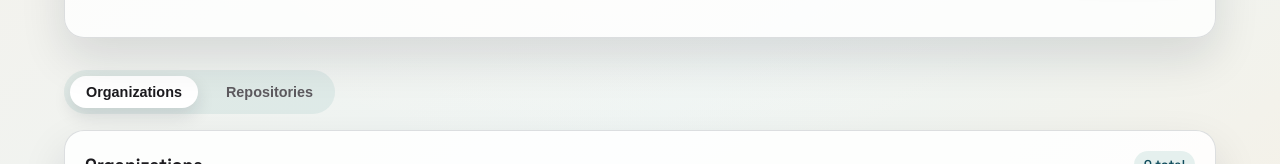
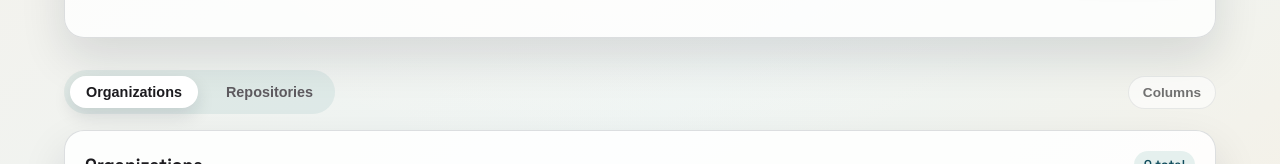
Before and after one commit to bunnybones1/github-thing, a React (Vite) app: page / in a window 1280 px wide. Shown: the part 440-604 px from the top of the page. Built offline with nearby package versions, Linux system fonts and the light colour scheme; no server answers.

Commit message:
repo column management

```diff
--- a/src/App.css
+++ b/src/App.css
@@ -226,6 +226,18 @@
   gap: 16px;
 }
 
+.panel-tabs-wrapper {
+  position: relative;
+}
+
+.panel-tabs-row {
+  display: flex;
+  align-items: center;
+  justify-content: space-between;
+  gap: 16px;
+  position: relative;
+}
+
 .panel-tabs {
   display: inline-flex;
   gap: 12px;
@@ -253,6 +265,110 @@
   box-shadow: 0 8px 18px rgba(15, 23, 42, 0.12);
 }
 
+.config-button {
+  border: 1px solid var(--border);
+  background: #ffffff;
+  padding: 8px 14px;
+  border-radius: 999px;
+  font-weight: 600;
+  font-size: 0.85rem;
+  color: var(--ink);
+  cursor: pointer;
+  display: inline-flex;
+  align-items: center;
+  gap: 8px;
+}
+
+.config-button:disabled {
+  cursor: not-allowed;
+  opacity: 0.6;
+}
+
+.config-badge {
+  background: rgba(15, 118, 110, 0.12);
+  color: var(--accent-strong);
+  border-radius: 999px;
+  padding: 2px 8px;
+  font-size: 0.75rem;
+  font-weight: 700;
+}
+
+.config-panel {
+  position: absolute;
+  right: 0;
+  top: calc(100% + 8px);
+  z-index: 10;
+  width: min(320px, 90vw);
+  padding: 16px;
+  border-radius: 16px;
+  background: #ffffff;
+  border: 1px solid var(--border);
+  box-shadow: 0 18px 35px rgba(15, 23, 42, 0.18);
+}
+
+.config-header {
+  display: flex;
+  align-items: flex-start;
+  justify-content: space-between;
+  gap: 12px;
+}
+
+.config-title {
+  margin: 0;
+  font-weight: 700;
+}
+
+.config-subtitle {
+  margin: 4px 0 0;
+  color: var(--ink-muted);
+  font-size: 0.85rem;
+}
+
+.config-reset {
+  border: none;
+  background: transparent;
+  color: var(--accent-strong);
+  font-weight: 600;
+  cursor: pointer;
+}
+
+.config-list {
+  margin-top: 12px;
+  display: flex;
+  flex-direction: column;
+  gap: 8px;
+}
+
+.config-toggle {
+  border: 1px solid var(--border);
+  border-radius: 12px;
+  background: rgba(248, 250, 252, 0.6);
+  padding: 10px 12px;
+  display: flex;
+  justify-content: space-between;
+  align-items: center;
+  font-size: 0.9rem;
+  font-weight: 600;
+  color: var(--ink);
+  cursor: pointer;
+}
+
+.config-toggle.on {
+  background: rgba(15, 118, 110, 0.12);
+  border-color: rgba(15, 118, 110, 0.25);
+}
+
+.config-toggle.off {
+  background: rgba(148, 163, 184, 0.15);
+  color: var(--ink-muted);
+}
+
+.config-state {
+  font-size: 0.75rem;
+  letter-spacing: 0.08em;
+  text-transform: uppercase;
+}
+
 .panel {
   border-radius: 20px;
   padding: 20px;
@@ -278,8 +394,7 @@
   left: 0;
   right: 0;
   display: grid;
-  grid-template-columns: minmax(220px, 2.2fr) minmax(110px, 1fr) minmax(120px, 1fr)
-    minmax(120px, 1fr) minmax(140px, 1fr);
+  grid-template-columns: var(--table-columns, minmax(220px, 2.2fr) minmax(110px, 1fr));
   align-items: center;
   gap: 12px;
   padding: 10px 12px;
@@ -585,6 +700,16 @@
     grid-template-columns: 1fr;
   }
 
+  .panel-tabs-row {
+    flex-direction: column;
+    align-items: flex-start;
+  }
+
+  .config-panel {
+    right: auto;
+    left: 0;
+  }
+
   .summary {
     grid-template-columns: 1fr;
     align-items: flex-start;
@@ -600,14 +725,8 @@
     align-items: flex-start;
   }
 
-  .table-row {
-    grid-template-columns: minmax(180px, 2fr) minmax(90px, 1fr);
-  }
-
-  .table-cell:nth-child(3),
-  .table-cell:nth-child(4),
-  .table-cell:nth-child(5) {
-    display: none;
+  .table-body {
+    height: min(360px, 55vh);
   }
 }
 
--- a/src/App.tsx
+++ b/src/App.tsx
@@ -3,10 +3,12 @@ import type { FormEvent } from 'react'
 import { readCache, writeCache } from './cache'
 import Hero from './components/Hero'
 import CacheNotice from './components/CacheNotice'
+import ColumnConfigPanel from './components/ColumnConfigPanel'
 import OrgPanel from './components/OrgPanel'
 import RateLimitFooter from './components/RateLimitFooter'
 import RepoPanel from './components/RepoPanel'
 import Summary from './components/Summary'
+import TabHeader from './components/TabHeader'
 import TokenForm from './components/TokenForm'
 import { GITHUB_API } from './config'
 import {
@@ -16,6 +18,11 @@ import {
   TAB_KEY,
   TOKEN_KEY,
 } from './lib/constants'
+import {
+  DEFAULT_REPO_COLUMN_VISIBILITY,
+  REPO_COLUMNS,
+  type RepoColumnKey,
+} from './lib/repoColumns'
 import { useLocalStorageState } from './hooks/useLocalStorageState'
 import { formatDateTime } from './lib/format'
 import { fetchAllPages, fetchJson, pickMoreConservativeRate } from './lib/githubApi'
@@ -32,6 +39,7 @@ function App() {
   const [rateLimit, setRateLimit] = useState<RateLimitInfo | null>(null)
   const [isCached, setIsCached] = useState(false)
   const [isRateLimitOpen, setIsRateLimitOpen] = useState(false)
+  const [isColumnPanelOpen, setIsColumnPanelOpen] = useState(false)
   const [activeTab, setActiveTab] = useLocalStorageState<'orgs' | 'repos'>(
     TAB_KEY,
     'orgs',
@@ -39,6 +47,10 @@ function App() {
   const [orgFilters, setOrgFilters] = useLocalStorageState<Record<string, boolean>>(
     ORG_FILTER_KEY,
     {},
+  )
+  const [columnVisibility, setColumnVisibility] = useLocalStorageState(
+    'repo-table-columns-v1',
+    DEFAULT_REPO_COLUMN_VISIBILITY,
   )
   const [loading, setLoading] = useState(false)
   const [error, setError] = useState('')
@@ -68,6 +80,12 @@ function App() {
       isActive = false
     }
   }, [])
+
+  useEffect(() => {
+    if (activeTab === 'orgs' && isColumnPanelOpen) {
+      setIsColumnPanelOpen(false)
+    }
+  }, [activeTab, isColumnPanelOpen])
 
   const sortedOrgs = useMemo(
     () => [...orgs].sort((a, b) => a.login.localeCompare(b.login)),
@@ -114,6 +132,21 @@ function App() {
       ...prev,
       [login]: !(prev?.[login] ?? true),
     }))
+  }
+
+  const hiddenColumnCount = REPO_COLUMNS.filter(
+    ({ key }) => columnVisibility[key] === false,
+  ).length
+
+  const handleColumnToggle = (key: RepoColumnKey) => {
+    setColumnVisibility((prev) => ({
+      ...prev,
+      [key]: !(prev?.[key] ?? true),
+    }))
+  }
+
+  const handleResetColumns = () => {
+    setColumnVisibility(DEFAULT_REPO_COLUMN_VISIBILITY)
   }
 
   const fetchAccess = async (cleanedToken: string) => {
@@ -224,25 +257,21 @@ function App() {
       ) : null}
 
       <div className="panel-stack">
-        <div className="panel-tabs" role="tablist" aria-label="Access views">
-          <button
-            type="button"
-            className={`tab-button ${activeTab === 'orgs' ? 'active' : ''}`}
-            onClick={() => setActiveTab('orgs')}
-            role="tab"
-            aria-selected={activeTab === 'orgs'}
-          >
-            Organizations
-          </button>
-          <button
-            type="button"
-            className={`tab-button ${activeTab === 'repos' ? 'active' : ''}`}
-            onClick={() => setActiveTab('repos')}
-            role="tab"
-            aria-selected={activeTab === 'repos'}
-          >
-            Repositories
-          </button>
+        <div className="panel-tabs-wrapper">
+          <TabHeader
+            activeTab={activeTab}
+            onTabChange={setActiveTab}
+            showConfig={isColumnPanelOpen}
+            hiddenCount={hiddenColumnCount}
+            onToggleConfig={() => setIsColumnPanelOpen((value) => !value)}
+            configEnabled={activeTab === 'repos'}
+          />
+          <ColumnConfigPanel
+            isOpen={isColumnPanelOpen}
+            visibility={columnVisibility}
+            onToggle={(key) => handleColumnToggle(key)}
+            onReset={handleResetColumns}
+          />
         </div>
         {activeTab === 'orgs' ? (
           <OrgPanel
@@ -253,7 +282,12 @@ function App() {
             onToggle={handleToggleOrg}
           />
         ) : (
-          <RepoPanel repos={scopedRepos} totalCount={sortedRepos.length} />
+          <RepoPanel
+            repos={scopedRepos}
+            totalCount={sortedRepos.length}
+            columnVisibility={columnVisibility}
+            onColumnVisibilityChange={setColumnVisibility}
+          />
         )}
       </div>
 
--- /dev/null
+++ b/src/components/ColumnConfigPanel.tsx
@@ -0,0 +1,55 @@
+import { REPO_COLUMNS } from '../lib/repoColumns'
+import type { RepoColumnKey, RepoColumnVisibility } from '../lib/repoColumns'
+
+type ColumnConfigPanelProps = {
+  isOpen: boolean
+  visibility: RepoColumnVisibility
+  onToggle: (key: RepoColumnKey) => void
+  onReset: () => void
+}
+
+const ColumnConfigPanel = ({
+  isOpen,
+  visibility,
+  onToggle,
+  onReset,
+}: ColumnConfigPanelProps) => {
+  if (!isOpen) return null
+  return (
+    <div
+      className="config-panel"
+      role="dialog"
+      aria-label="Column visibility"
+      id="column-config-panel"
+    >
+      <div className="config-header">
+        <div>
+          <p className="config-title">Visible columns</p>
+          <p className="config-subtitle">Hide or show columns for the repo table.</p>
+        </div>
+        <button type="button" className="config-reset" onClick={onReset}>
+          Reset
+        </button>
+      </div>
+      <div className="config-list">
+        {REPO_COLUMNS.map(({ key, label }) => {
+          const isVisible = visibility[key] ?? true
+          return (
+            <button
+              key={key}
+              type="button"
+              className={`config-toggle ${isVisible ? 'on' : 'off'}`}
+              onClick={() => onToggle(key)}
+              aria-pressed={isVisible}
+            >
+              <span>{label}</span>
+              <span className="config-state">{isVisible ? 'On' : 'Off'}</span>
+            </button>
+          )
+        })}
+      </div>
+    </div>
+  )
+}
+
+export default ColumnConfigPanel
--- a/src/components/RepoPanel.tsx
+++ b/src/components/RepoPanel.tsx
@@ -1,4 +1,5 @@
 import { useMemo, useRef } from 'react'
+import type { CSSProperties, Dispatch, SetStateAction } from 'react'
 import { useVirtualizer } from '@tanstack/react-virtual'
 import {
   flexRender,
@@ -9,15 +10,23 @@ import {
   type SortingState,
 } from '@tanstack/react-table'
 import { formatDate } from '../lib/format'
+import type { RepoColumnVisibility } from '../lib/repoColumns'
 import { useLocalStorageState } from '../hooks/useLocalStorageState'
 import type { GitHubRepo } from '../types'
 
 type RepoPanelProps = {
   repos: GitHubRepo[]
   totalCount?: number
+  columnVisibility: RepoColumnVisibility
+  onColumnVisibilityChange: Dispatch<SetStateAction<RepoColumnVisibility>>
 }
 
-const RepoPanel = ({ repos, totalCount }: RepoPanelProps) => {
+const RepoPanel = ({
+  repos,
+  totalCount,
+  columnVisibility,
+  onColumnVisibilityChange,
+}: RepoPanelProps) => {
   const [sorting, setSorting] = useLocalStorageState<SortingState>(
     'repo-table-sorting-v1',
     [{ id: 'name', desc: false }],
@@ -65,15 +74,31 @@ const RepoPanel = ({ repos, totalCount }: RepoPanelProps) => {
     ],
     [],
   )
+
   // eslint-disable-next-line react-hooks/incompatible-library
   const table = useReactTable({
     data: repos,
     columns,
-    state: { sorting },
+    state: { sorting, columnVisibility },
     onSortingChange: setSorting,
+    onColumnVisibilityChange,
     getCoreRowModel: getCoreRowModel(),
     getSortedRowModel: getSortedRowModel(),
   })
+
+  const gridTemplateColumns = useMemo(() => {
+    const columnWidths = {
+      name: 'minmax(220px, 2.2fr)',
+      visibility: 'minmax(110px, 1fr)',
+      language: 'minmax(120px, 1fr)',
+      archived: 'minmax(120px, 1fr)',
+      updated: 'minmax(140px, 1fr)',
+    }
+    return table
+      .getVisibleLeafColumns()
+      .map((column) => columnWidths[column.id] || 'minmax(120px, 1fr)')
+      .join(' ')
+  }, [table])
 
   const rows = table.getRowModel().rows
   const parentRef = useRef<HTMLDivElement | null>(null)
@@ -95,7 +120,10 @@ const RepoPanel = ({ repos, totalCount }: RepoPanelProps) => {
         </span>
       </div>
       {repos.length ? (
-        <div className="table-shell">
+        <div
+          className="table-shell"
+          style={{ '--table-columns': gridTemplateColumns } as CSSProperties}
+        >
           <div className="table-head">
             {table.getHeaderGroups().map((headerGroup) => (
               <div className="table-row head" key={headerGroup.id} role="row">
--- /dev/null
+++ b/src/components/TabHeader.tsx
@@ -0,0 +1,56 @@
+type TabHeaderProps = {
+  activeTab: 'orgs' | 'repos'
+  onTabChange: (tab: 'orgs' | 'repos') => void
+  showConfig: boolean
+  hiddenCount: number
+  onToggleConfig: () => void
+  configEnabled: boolean
+}
+
+const TabHeader = ({
+  activeTab,
+  onTabChange,
+  showConfig,
+  hiddenCount,
+  onToggleConfig,
+  configEnabled,
+}: TabHeaderProps) => (
+  <div className="panel-tabs-row">
+    <div className="panel-tabs" role="tablist" aria-label="Access views">
+      <button
+        type="button"
+        className={`tab-button ${activeTab === 'orgs' ? 'active' : ''}`}
+        onClick={() => onTabChange('orgs')}
+        role="tab"
+        aria-selected={activeTab === 'orgs'}
+      >
+        Organizations
+      </button>
+      <button
+        type="button"
+        className={`tab-button ${activeTab === 'repos' ? 'active' : ''}`}
+        onClick={() => onTabChange('repos')}
+        role="tab"
+        aria-selected={activeTab === 'repos'}
+      >
+        Repositories
+      </button>
+    </div>
+    <button
+      type="button"
+      className="config-button"
+      onClick={onToggleConfig}
+      aria-expanded={showConfig}
+      aria-haspopup="dialog"
+      aria-controls="column-config-panel"
+      disabled={!configEnabled}
+    >
+      Columns
+      {hiddenCount > 0 && configEnabled ? (
+        <span className="config-badge">{hiddenCount}</span>
+      ) : null}
+    </button>
+  </div>
+)
+
+export default TabHeader
--- /dev/null
+++ b/src/lib/repoColumns.ts
@@ -0,0 +1,20 @@
+import type { ColumnVisibilityState } from '@tanstack/react-table'
+
+export const REPO_COLUMNS = [
+  { key: 'name', label: 'Repository' },
+  { key: 'visibility', label: 'Visibility' },
+  { key: 'language', label: 'Language' },
+  { key: 'archived', label: 'Archived' },
+  { key: 'updated', label: 'Updated' },
+] as const
+
+export type RepoColumnKey = (typeof REPO_COLUMNS)[number]['key']
+export type RepoColumnVisibility = ColumnVisibilityState
+
+export const DEFAULT_REPO_COLUMN_VISIBILITY: ColumnVisibilityState = {
+  name: true,
+  visibility: true,
+  language: true,
+  archived: true,
+  updated: true,
+}
```
